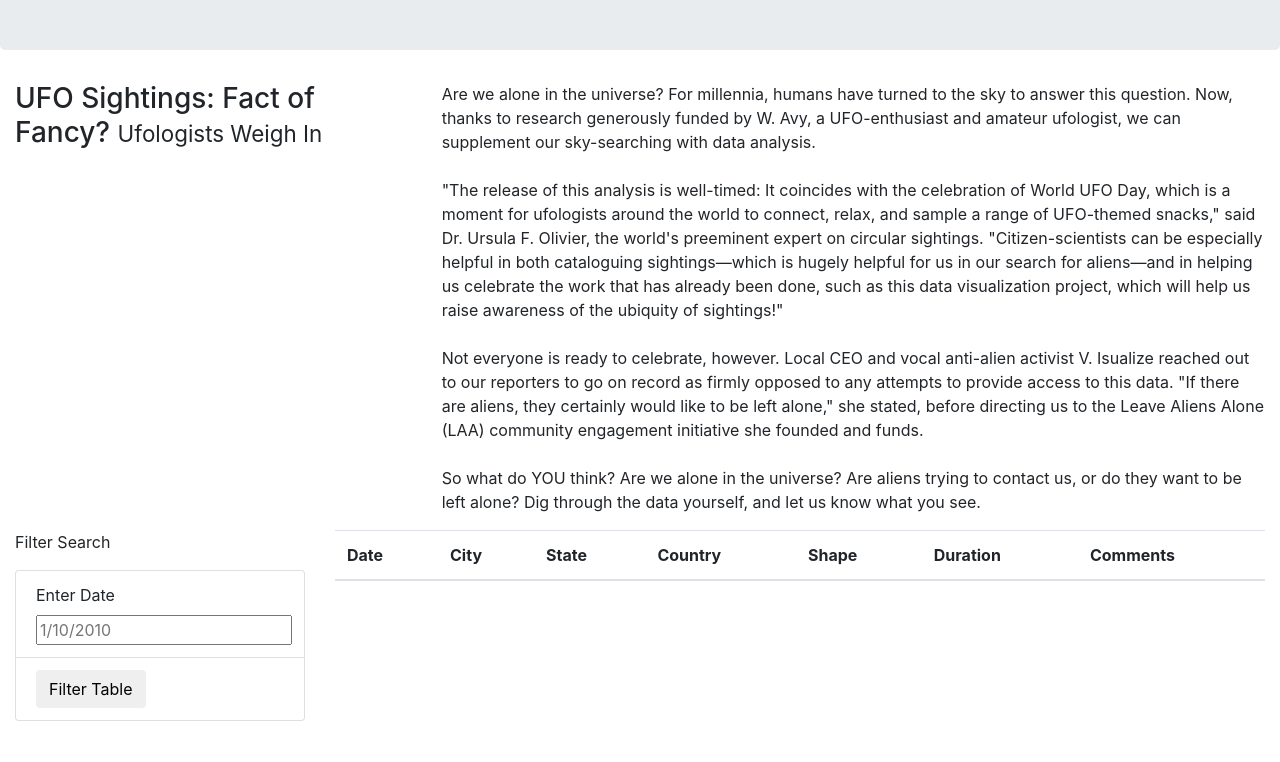
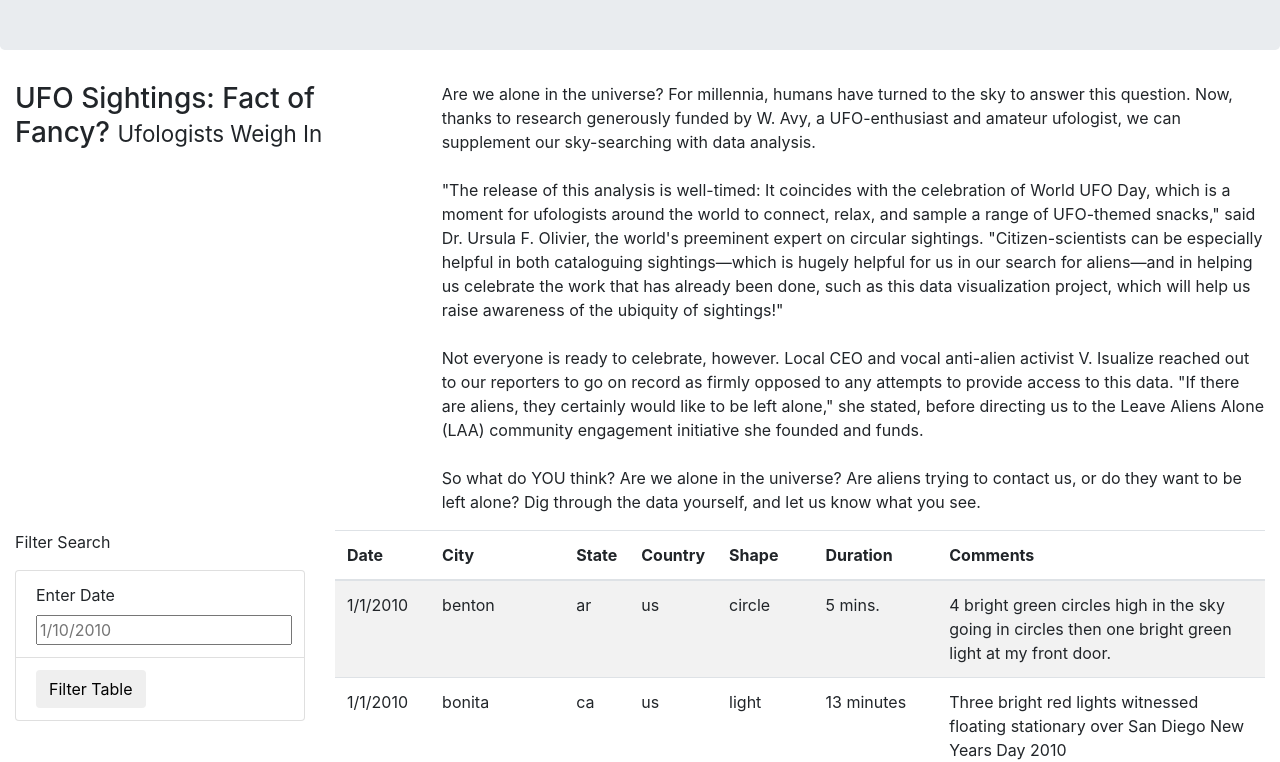
Before and after one commit to csparkma/UFOs, a plain HTML site: page index.html in a window 1280 px wide. Shown: the part 190-952 px from the top of the page. Before the commit the page ends 911 px from the top, so only its background shows below. Drawn offline with nearby package versions, Linux system fonts and the light colour scheme.

Commit message:
bugfix on variable name

```diff
--- a/static/js/app.js
+++ b/static/js/app.js
@@ -2,7 +2,7 @@
 const tableData = data;
 
 // Reference the HTML table using d3
-var tbbody = d3.select("tbody");
+var tbody = d3.select("tbody");
 
 function buildTable(data) {
   // First, clear out any existing data
```
Also changed, not shown: index.html (line endings or trailing spaces).
